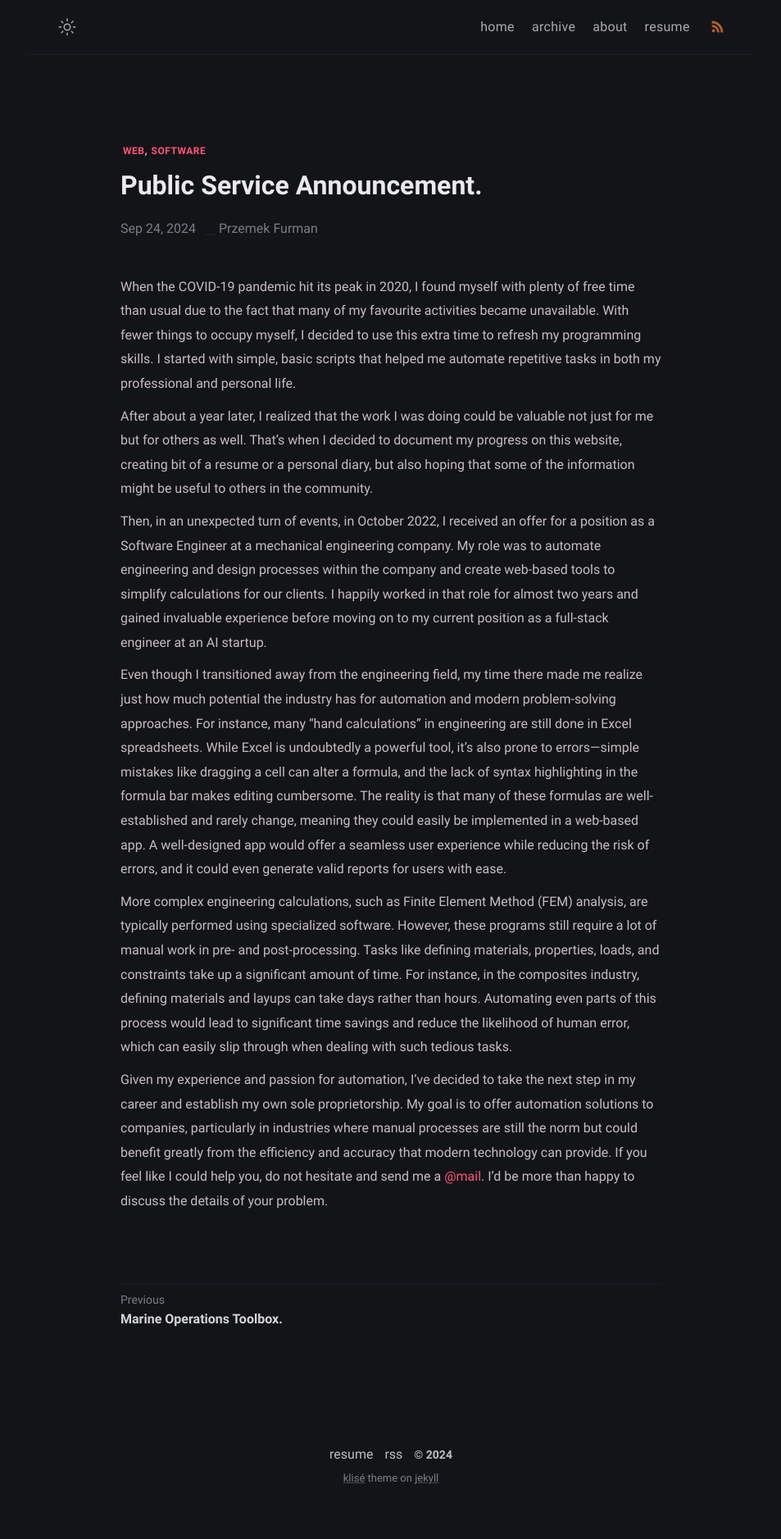
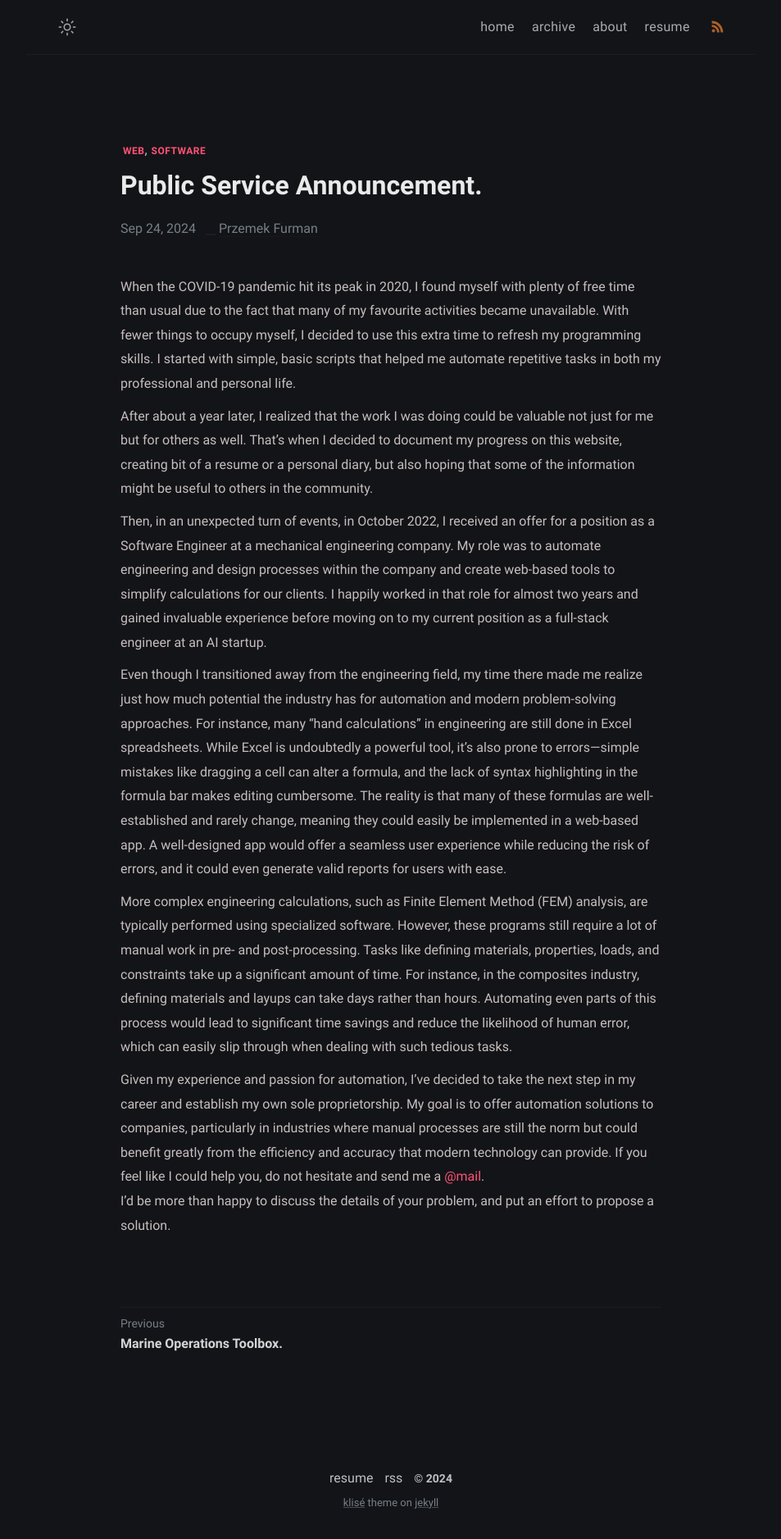
Before and after one commit to furmanp/my-personal-website, a Jekyll site: the page built from _posts/2024-09-22-public-service-announcement/2024-09-22-public-service-announcement.md, in a window 1280 px wide. Shown: the whole page at 82% size, without its empty margins (163-1116 px from the left). Built offline with Jekyll 4.4.1, drawn with Linux system fonts in a browser that asks for light colours; before the commit the page ends 1847 px from its top, so only the background shows below that.

Commit message:
finishing sentence

```diff
--- a/_posts/2024-09-22-public-service-announcement/2024-09-22-public-service-announcement.md
+++ b/_posts/2024-09-22-public-service-announcement/2024-09-22-public-service-announcement.md
@@ -33,5 +33,5 @@ Automating even parts of this process would lead to significant time savings and
 
 Given my experience and passion for automation, I’ve decided to take the next step in my career and establish my own sole proprietorship.
 My goal is to offer automation solutions to companies, particularly in industries where manual processes are still the norm but could benefit greatly from the efficiency and accuracy that modern technology can provide.
-If you feel like I could help you, do not hesitate and send me a <a href="mailto:przemek@furmanp.com">@mail</a>.
-I'd be more than happy to discuss the details of your problem.
+If you feel like I could help you, do not hesitate and send me a <a href="mailto:przemek@furmanp.com">@mail</a>.<br>
+I'd be more than happy to discuss the details of your problem, and put an effort to propose a solution.
```
